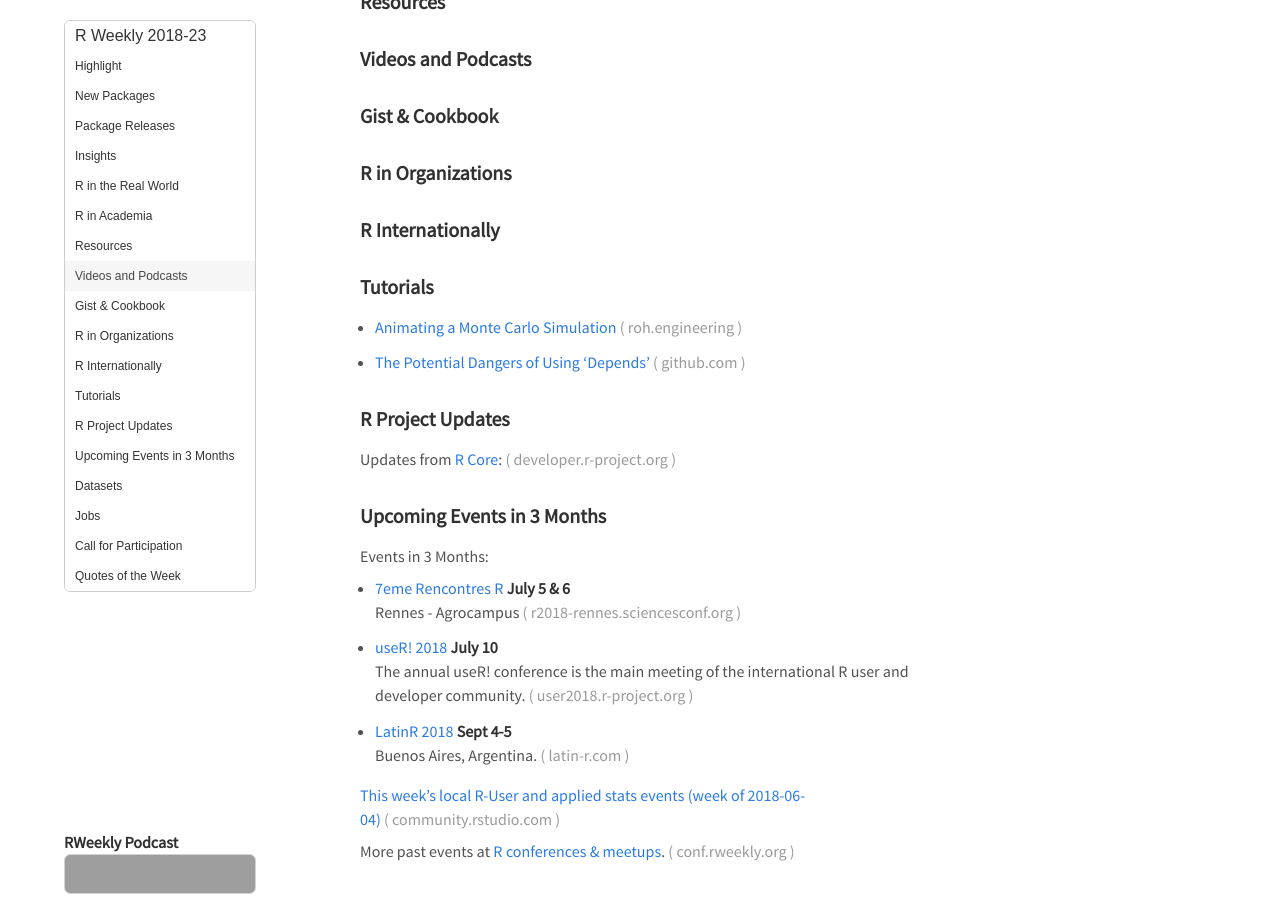
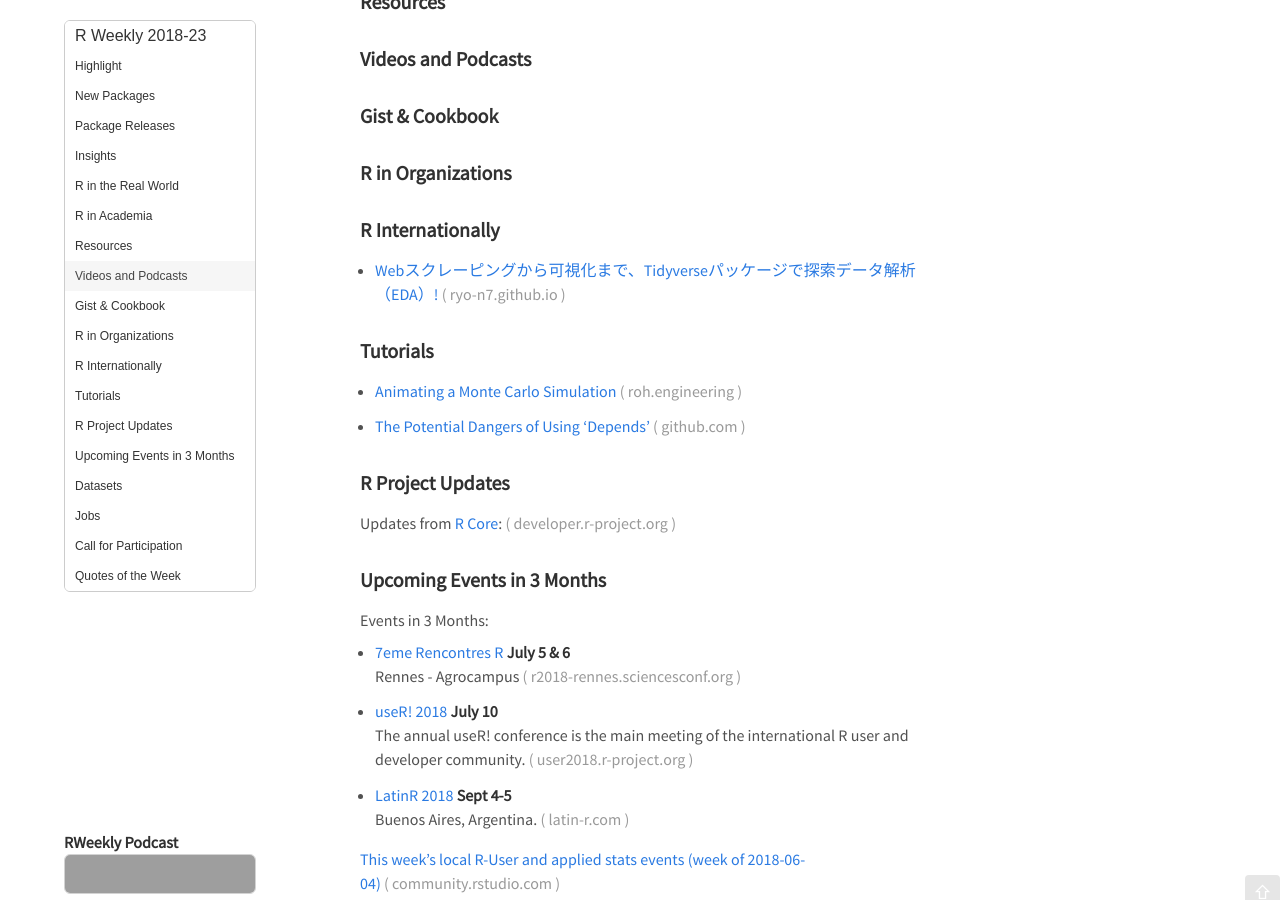
Before and after one commit to rweekly/rweekly.org, a Jekyll site: the page built from draft.md, in a window 1280 px wide and 900 px high, scrolled down 725 px. Built offline with Jekyll 4.4.1, drawn with Linux system fonts in a browser that asks for light colours; emoji names are drawn with the system emoji font; comment, search, counter and statistics services are not loaded; grey boxes are pictures that could not be loaded.

Commit message:
Update draft.md

```diff
--- a/draft.md
+++ b/draft.md
@@ -73,7 +73,7 @@
 
 ### R Internationally
 
-
++ [Webスクレーピングから可視化まで、Tidyverseパッケージで探索データ解析（EDA）!](https://ryo-n7.github.io/2018-06-07-global-peace-index-JP/)
 
 
 
```
